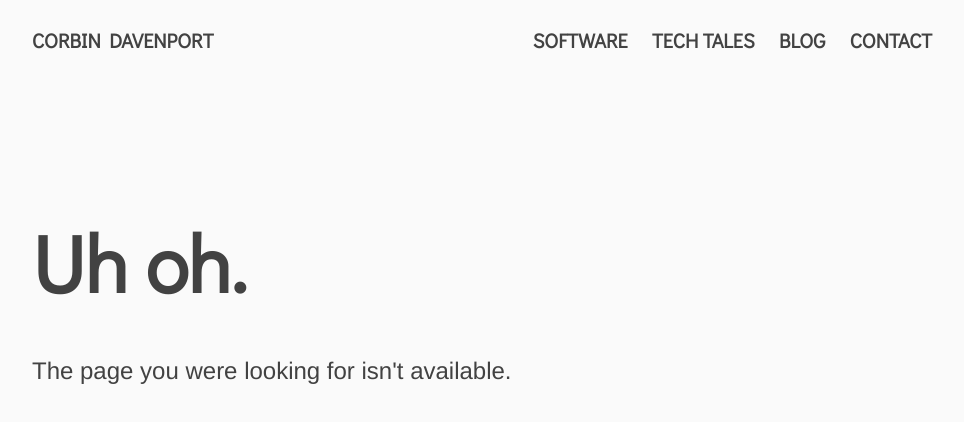
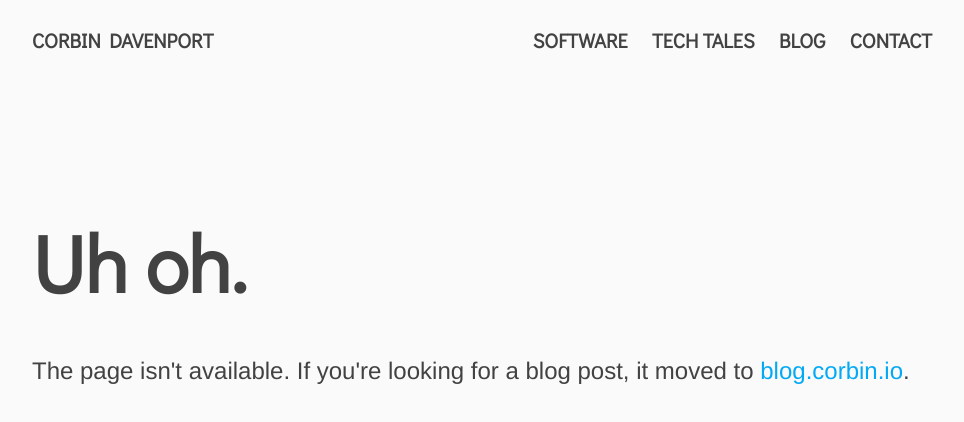
Before and after one commit to corbindavenport/oldsite, a plain HTML site: page 404.html in a window 1280 px wide. Shown: the whole page, without its empty margins (158-1122 px from the left). Drawn offline with nearby package versions, Linux system fonts and the light colour scheme.

Commit message:
Update 404 page

```diff
--- a/404.html
+++ b/404.html
@@ -42,7 +42,7 @@
 	<div class="content">
 
 		<h1>Uh oh.</h1>
-		<p>The page you were looking for isn't available.</p>
+		<p>The page isn't available. If you're looking for a blog post, it moved to <a href="https://blog.corbin.io">blog.corbin.io</a>.</p>
 
 	</div>
 
```
